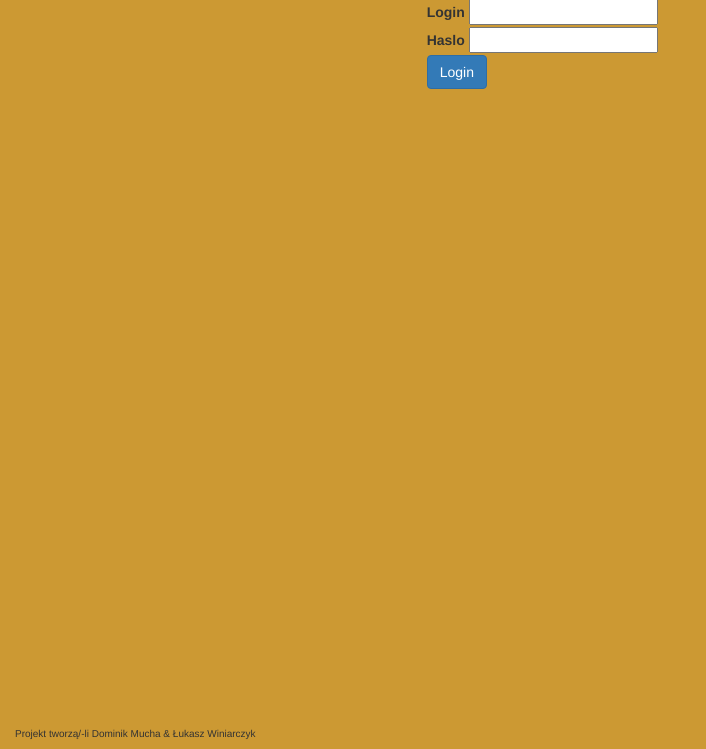
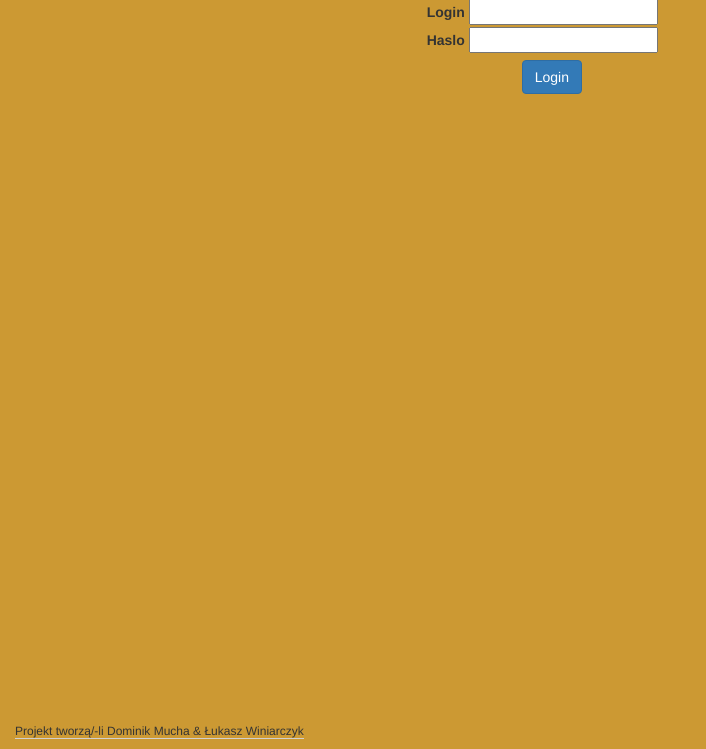
Before and after one commit to SnowGoons/projekt, a CodeIgniter app: page /database/index.php/login/index in a window 1280 px wide. Shown: the part 51-800 px from the top of the page, without its empty margins (0-706 px from the left). Run offline with CodeIgniter, Linux system fonts and the light colour scheme; some libraries are stand-ins or nearby versions.

Commit message:
lekkie poprawki

```diff
--- a/application/views/login/login.php
+++ b/application/views/login/login.php
@@ -10,7 +10,7 @@
         <label for="haslo">Haslo</label>
         <input type="password" name="haslo">
         <span class="text-danger"><?= form_error('password');?></span><br />
-        <input class="btn btn-primary" type="submit" value="Login">
+        <input class="btn btn-primary" type="submit" value="Login" style="margin: 5 95 0;">
         <?= '<label class="text-danger">'.$this->session->flashdata("error").'</label>'; ?>
 
     </form>
--- a/application/views/templates/footer.php
+++ b/application/views/templates/footer.php
@@ -1,6 +1,6 @@
 
 <div id="cat" class="col-sm-12">
-    <h1 style="clear: both; position: fixed; bottom: 0; font-size: 10; color: rgba (0,0,0,0.6)" id="footer">Projekt tworzą/-li Dominik Mucha & Łukasz Winiarczyk</h1>
+    <h1 style="clear: both; position: fixed; bottom: 0; font-size: 12; color: rgba (0,0,0,0.6); border-bottom: 1px solid #D0D0D0;" id="footer">Projekt tworzą/-li Dominik Mucha & Łukasz Winiarczyk</h1>
 </div>
     </boody>
 </html>
```
